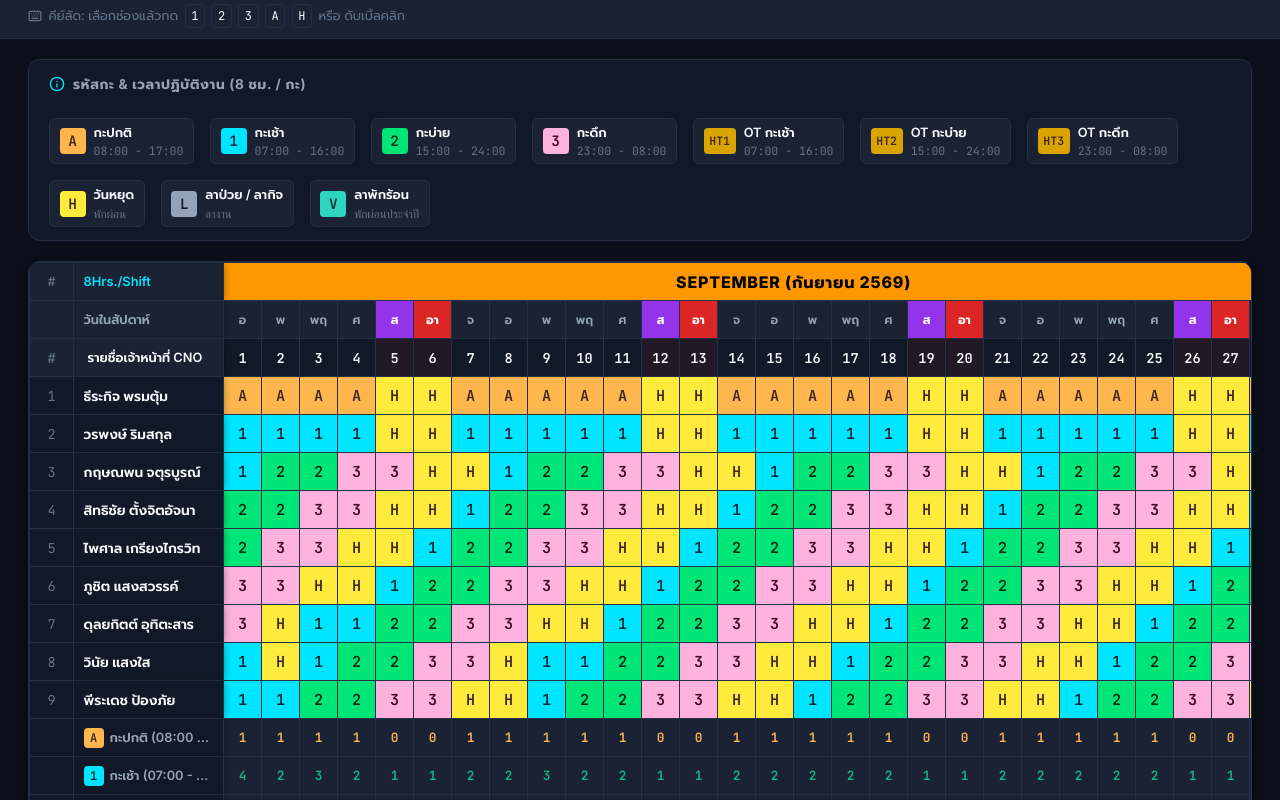
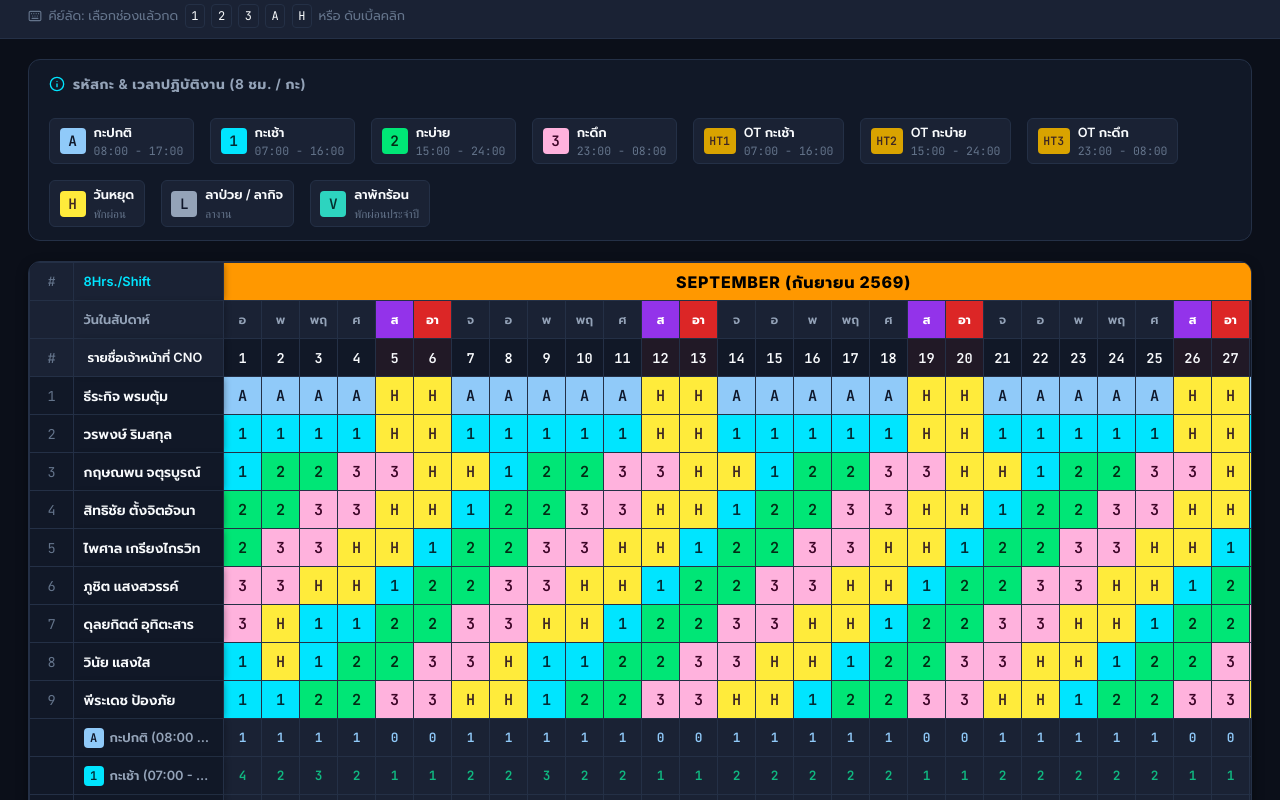
Before and after one commit to suthasp/shift-management, a Next.js app: page / in a window 1280 px wide. Shown: the part 240-1040 px from the top of the page. Built offline with nearby package versions, Linux system fonts and the light colour scheme; no server answers.

Commit message:
Shift A change color is blue

```diff
--- a/app/globals.css
+++ b/app/globals.css
@@ -35,9 +35,10 @@
   --shift-3-text: #3c0326;
   --shift-3-shadow: rgba(255, 178, 221, 0.4);
 
-  --shift-a-bg: #ffb74d;
-  --shift-a-text: #3e2723;
-  --shift-a-shadow: rgba(255, 183, 77, 0.4);
+  /* กะปกติ (A) — ฟ้าอ่อน เลือกโทนน้ำเงินนวลให้ต่างจากกะเช้า (1) ที่เป็นฟ้าสด #00e5ff ชัดเจน */
+  --shift-a-bg: #90caf9;
+  --shift-a-text: #0f172a;
+  --shift-a-shadow: rgba(144, 202, 249, 0.4);
 
   --shift-h-bg: #ffeb3b;
   --shift-h-text: #3e2723;
@@ -1146,7 +1147,7 @@ thead th.col-sticky-name,
   .cell-shift-1 { background-color: #00e5ff !important; -webkit-print-color-adjust: exact; print-color-adjust: exact; }
   .cell-shift-2 { background-color: #00e676 !important; -webkit-print-color-adjust: exact; print-color-adjust: exact; }
   .cell-shift-3 { background-color: #ffb2dd !important; -webkit-print-color-adjust: exact; print-color-adjust: exact; }
-  .cell-shift-a { background-color: #ffb74d !important; -webkit-print-color-adjust: exact; print-color-adjust: exact; }
+  .cell-shift-a { background-color: #90caf9 !important; color: #0f172a !important; -webkit-print-color-adjust: exact; print-color-adjust: exact; }
   .cell-shift-h { background-color: #ffeb3b !important; -webkit-print-color-adjust: exact; print-color-adjust: exact; }
   .cell-shift-ht1, .cell-shift-ht2, .cell-shift-ht3 { background-color: #d9a300 !important; color: #3e2723 !important; -webkit-print-color-adjust: exact; print-color-adjust: exact; }
 }
--- a/components/BrandMark.jsx
+++ b/components/BrandMark.jsx
@@ -16,7 +16,8 @@ export function BrandMark({ size = 24, title = 'CNO Shift Roster' }) {
       aria-label={title}
       style={{ display: 'block' }}
     >
-      <path d="M17.98 1.94A14.2 14.2 0 0 1 29.17 21.32L23.05 18.85A7.6 7.6 0 0 0 17.06 8.47Z" fill="var(--shift-a-bg, #ffb74d)" />
+      {/* สีแบรนด์ ตรึงไว้ให้ตรงกับ favicon — ไม่ผูกกับ --shift-a-bg ที่เปลี่ยนตามสีกะได้ */}
+      <path d="M17.98 1.94A14.2 14.2 0 0 1 29.17 21.32L23.05 18.85A7.6 7.6 0 0 0 17.06 8.47Z" fill="#ffb74d" />
       <path d="M27.19 24.74A14.2 14.2 0 0 1 4.81 24.74L10.01 20.68A7.6 7.6 0 0 0 21.99 20.68Z" fill="var(--accent-cyan, #00e5ff)" />
       <path d="M2.83 21.32A14.2 14.2 0 0 1 14.02 1.94L14.94 8.47A7.6 7.6 0 0 0 8.95 18.85Z" fill="var(--accent-emerald, #10b981)" />
       <circle cx="16" cy="16" r="3.6" fill="var(--accent-cyan, #00e5ff)" />
--- a/components/ShiftTable.jsx
+++ b/components/ShiftTable.jsx
@@ -182,12 +182,12 @@ export function ShiftTable({
             ⏰ เวลา: {SHIFT_TYPES[hoveredShiftInfo.code].timeRange} น. ({SHIFT_TYPES[hoveredShiftInfo.code].durationHours} ชม.)
           </div>
           {hoveredShiftInfo.code === 'A' && (
-            <div style={{ fontSize: '0.78rem', color: '#ffb74d', marginBottom: 4 }}>
+            <div style={{ fontSize: '0.78rem', color: 'var(--shift-a-bg)', marginBottom: 4 }}>
               👤 เจ้าหน้าที่: ธีระกิจ พรมตุ้ม (จันทร์ - ศุกร์)
             </div>
           )}
           {hoveredShiftInfo.code === '1' && (
-            <div style={{ fontSize: '0.78rem', color: '#ffb74d', marginBottom: 4 }}>
+            <div style={{ fontSize: '0.78rem', color: 'var(--accent-amber)', marginBottom: 4 }}>
               👤 วรพงษ์ ริมสกุล ยืนประจำ (จันทร์ - ศุกร์) + หมุนเวียนอีกอย่างน้อย 1 คน
             </div>
           )}
@@ -407,7 +407,7 @@ export function ShiftTable({
                   <td
                     key={`cov-a-${d}`}
                     className={`coverage-cell ${!isWknd && count < 1 ? 'coverage-warning' : 'coverage-ok'}`}
-                    style={{ color: '#ffb74d' }}
+                    style={{ color: 'var(--shift-a-bg)' }}
                     title={`วันที่ ${d + 1}: กะ A มี ${count} คน (ธีระกิจ)`}
                   >
                     {count}
--- a/data/initialData.js
+++ b/data/initialData.js
@@ -44,7 +44,7 @@ export const SHIFT_TYPES = {
     timeRange: '08:00 - 17:00',
     durationHours: 8,
     overlapHours: 0,
-    bgColor: '#ffb74d',
+    bgColor: '#90caf9',
     textColor: '#0f172a',
     badgeClass: 'shift-a',
     isWork: true,
--- a/utils/excelExport.js
+++ b/utils/excelExport.js
@@ -18,8 +18,8 @@ const SHIFT_STYLE_MAP = {
     font: { name: 'Arial', size: 10, bold: true, color: { argb: 'FF3C0326' } }
   },
   'A': {
-    fill: { type: 'pattern', pattern: 'solid', fgColor: { argb: 'FFFFB74D' } }, // Orange / Amber
-    font: { name: 'Arial', size: 10, bold: true, color: { argb: 'FF3E2723' } }
+    fill: { type: 'pattern', pattern: 'solid', fgColor: { argb: 'FF90CAF9' } }, // Light Blue
+    font: { name: 'Arial', size: 10, bold: true, color: { argb: 'FF0F172A' } }
   },
   'H': {
     fill: { type: 'pattern', pattern: 'solid', fgColor: { argb: 'FFFFFF00' } }, // Vibrant Yellow
@@ -271,7 +271,7 @@ export async function exportRosterToExcel({ schedule, staffList, year, month, da
   const startCovRow = 4 + staffList.length;
 
   const coverageDefinitions = [
-    { code: 'A', name: 'กะปกติ (08:00 - 17:00)', target: 2, bg: 'FFFFF7ED', fg: 'FFFFB74D' },
+    { code: 'A', name: 'กะปกติ (08:00 - 17:00)', target: 1, bg: 'FFE3F2FD', fg: 'FF90CAF9' },
     { code: '1', name: 'กะเช้า (07:00 - 16:00)', target: 1, bg: 'FFE0F7FA', fg: 'FF00E5FF' },
     { code: '2', name: 'กะบ่าย (15:00 - 24:00)', target: 2, bg: 'FFE8F5E9', fg: 'FF00E676' },
     { code: '3', name: 'กะดึก (23:00 - 08:00)', target: 2, bg: 'FFFCE4EC', fg: 'FFFFB2DD' },
```
